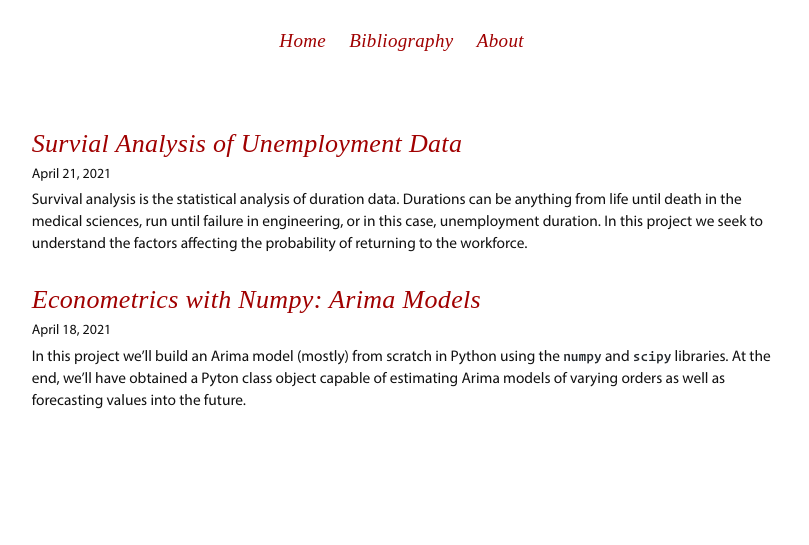
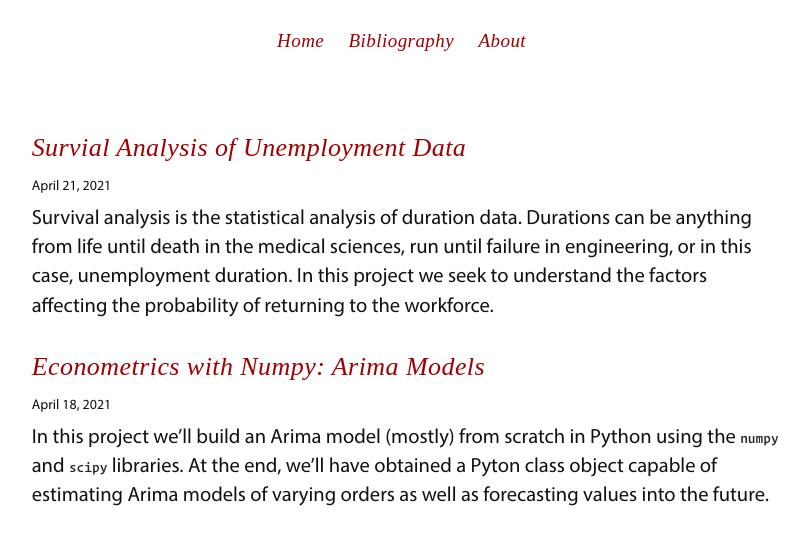
Before and after one commit to mhoirup/mhoirup.github.io, a Jekyll site: the page built from index.html, in a window 1280 px wide. Shown: the top 545 px of the page, without its empty margins (240-1049 px from the left). Built offline with Jekyll 4.4.1, drawn with Linux system fonts in a browser that asks for light colours.

Commit message:
adjust font sizes

```diff
--- a/css/tufte.scss
+++ b/css/tufte.scss
@@ -25,7 +25,7 @@ html {
     text-align: baseline;
     -webkit-font-smoothing: antialiased;
     -moz-osx-font-smoothing: grayscale;
-    font-size: 11px;
+    font-size: 11pt;
 }
 
 body {
```
